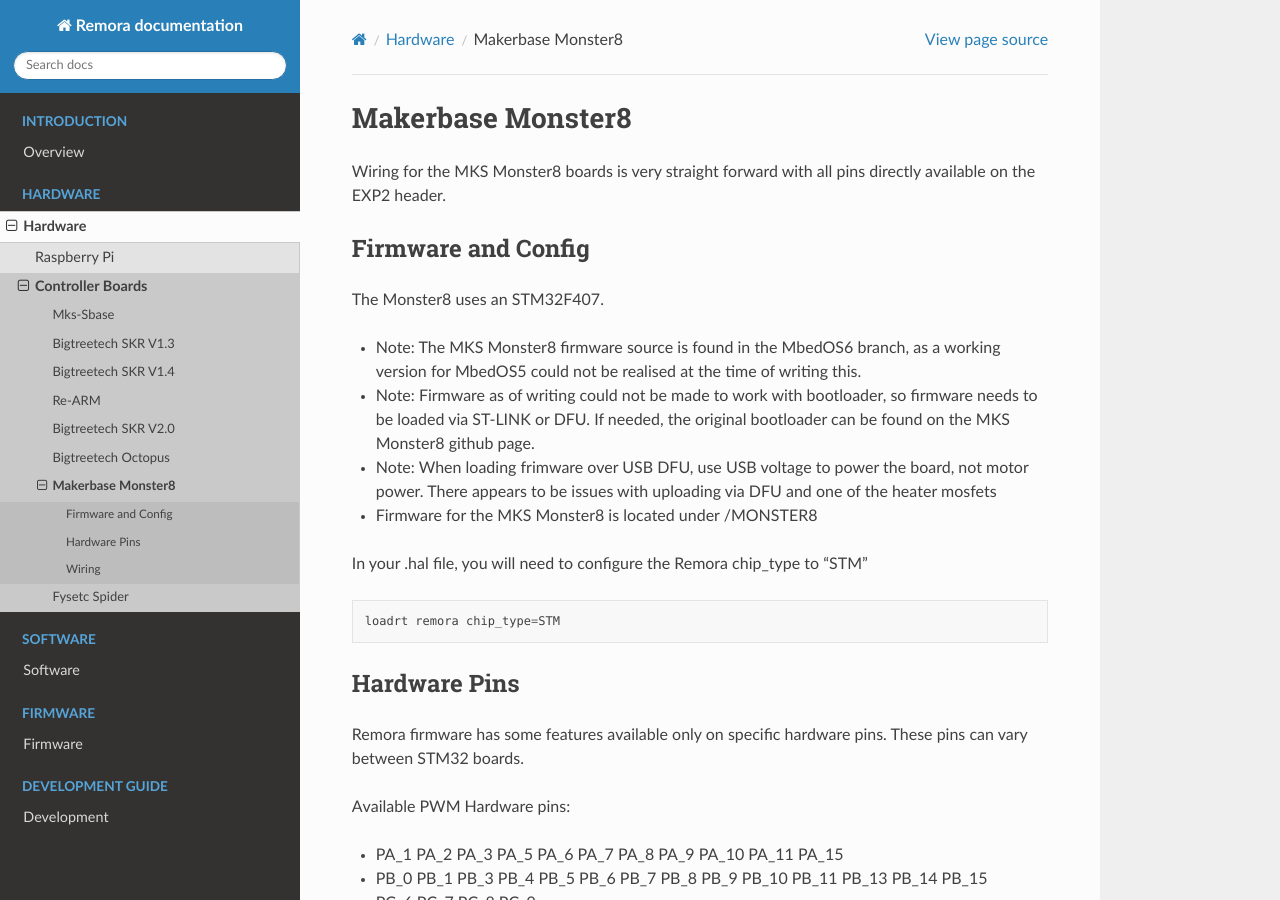
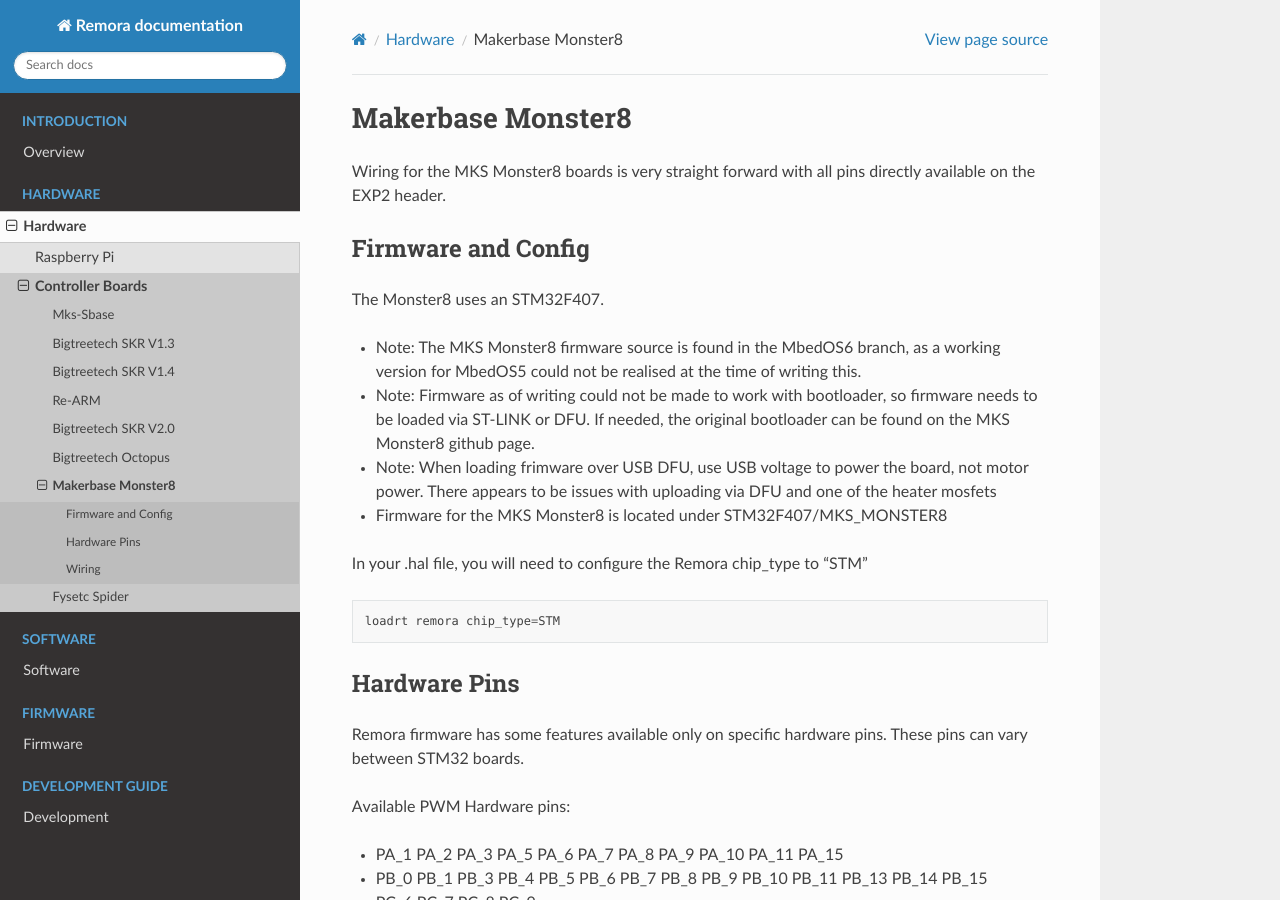
Before and after one commit to scottalford75/Remora-docs, a Sphinx documentation site: the page built from docs/source/hardware/monster8.rst, in a window 1280 px wide and 900 px high. Built offline with Sphinx 7.4.7 and the Read the Docs theme 2.0.0, drawn with Linux system fonts in a browser that asks for light colours.

Commit message:
Update monster8.rst

```diff
--- a/docs/source/hardware/monster8.rst
+++ b/docs/source/hardware/monster8.rst
@@ -14,7 +14,7 @@
 
 - Note: When loading frimware over USB DFU, use USB voltage to power the board, not motor power.  There appears to be issues with uploading via DFU and one of the heater mosfets
 
-- Firmware for the MKS Monster8 is located under /MONSTER8
+- Firmware for the MKS Monster8 is located under STM32F407/MKS_MONSTER8
 
 
 
```
